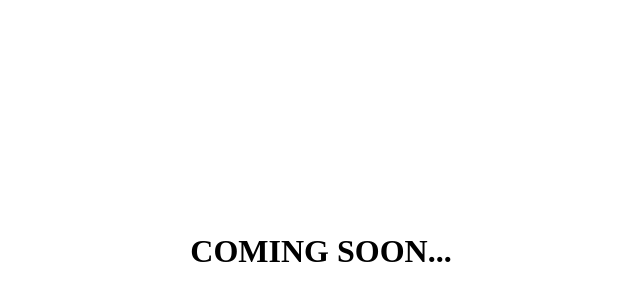
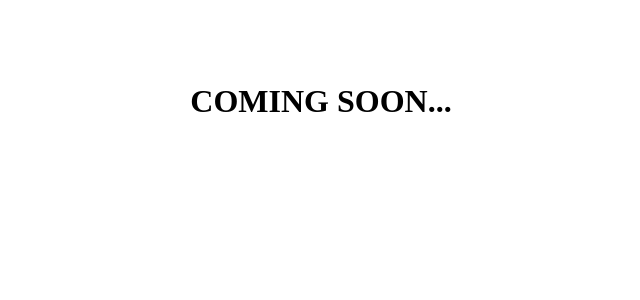
Before and after one commit to deepikachhabra323/rm-site, a website: page public/comming_soon/index.html in a window 1280 px wide. Shown: the part 96-396 px from the top of the page, without its empty margins (319-959 px from the left). Drawn offline with Linux system fonts and the light colour scheme.

Commit message:
recent commit

```diff
--- a/public/comming_soon/index.html
+++ b/public/comming_soon/index.html
@@ -1,3 +1,3 @@
-<div ng-controller="csController" style="height: 100%;padding: 300px;text-align: center;">
+<div ng-controller="csController" style="height: 100%;padding: 150px 0;text-align: center;">
     <h1>COMING SOON...</h1>
 </div>
```
